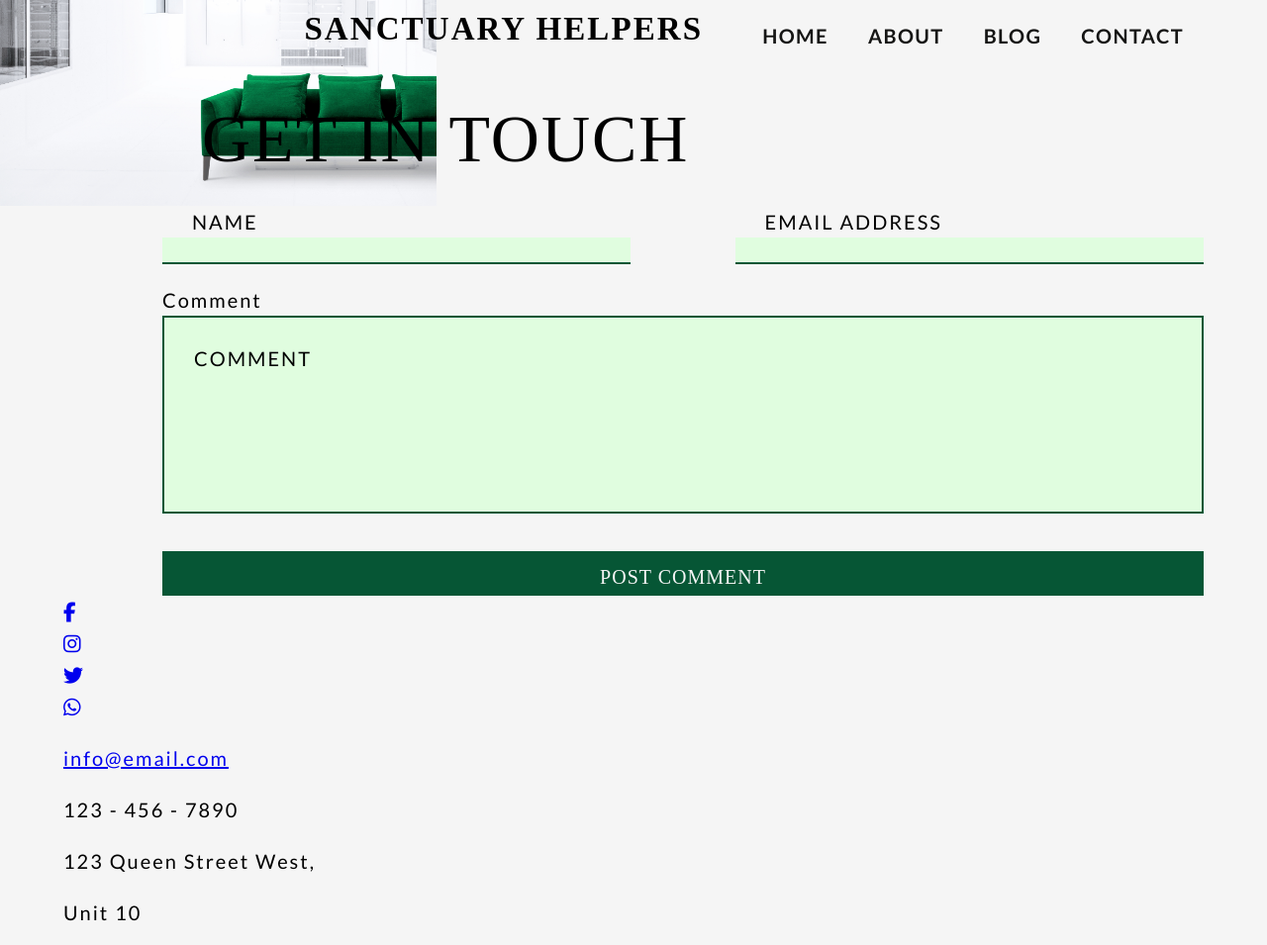
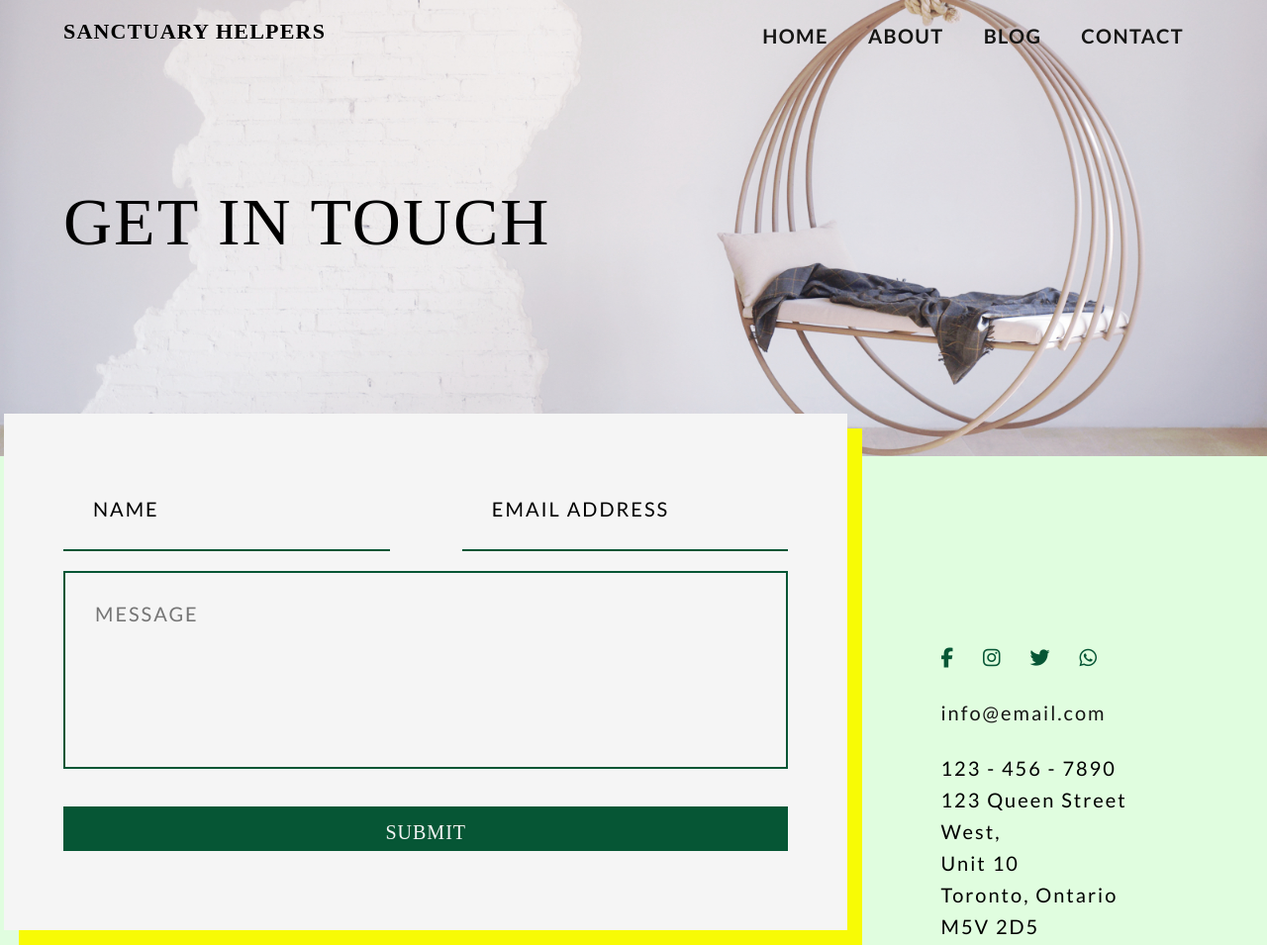
Before and after one commit to ryanfulford/project-one, a plain HTML site: page contact.html in a window 1280 px wide. Shown: the top 955 px of the page at 99% size. Drawn offline with Linux system fonts and the light colour scheme; a web font is replaced by a local one.

Commit message:
styled contact page

```diff
--- a/contact.html
+++ b/contact.html
@@ -11,9 +11,9 @@
 <body>
 
   <!-- Header -->
-  <header>
+  <header class="contact-header">
     <div class="wrapper">
-      <nav class="nav-bar">
+      <nav class="nav-bar-contact">
         <h3>Sanctuary Helpers</h3>
         <ul>
           <li><a href="index.html">Home</a></li>
@@ -30,7 +30,7 @@
   <!-- Header END -->
 
   <!-- Main -->
-  <main>
+  <main class="contact-page" id="contact-page">
     <div class="wrapper">
       <div class="contact-container">
         <div class="contact-page-form">
@@ -38,20 +38,20 @@
             <div class="form-info">
               <div class="user-name user-info">
                 <label for="name">Name</label>
-                <input type="text" id="name" name="name">
+                <input type="text" id="name" name="name" required>
               </div>
               <div class="user-email user-info">
-                <label for="email">Email Address</label>
-                <input type="text" id="email" name="email">
+                <label for="e-mail">Email Address</label>
+                <input type="text" id="e-mail" name="e-mail" required>
               </div>
             </div>
 
-            <div class="form-comment">
-              <label for="comment">Comment</label>
-              <textarea type="text" name="comment" id="comment" cols="30" rows="10">Comment</textarea>
+            <div class="form-comment contact-page-comment">
+              <label for="comment" class="sr-only">Comment</label>
+              <textarea type="text" name="comment" id="comment" placeholder="Message" required></textarea>
             </div>
 
-            <button>Post Comment</button>
+            <button type="submit">Submit</button>
           </form>
         </div>
 
@@ -74,7 +74,7 @@
           </aside>
 
           <div class="contact-us">
-            <p><a href="mailto:info@email.com">info@email.com</a></p>
+            <p class="email-info"><a href="mailto:info@email.com" class="email-link">info@email.com</a></p>
 
             <p>123 - 456 - 7890</p>
             <p>123 Queen Street West,</p>
--- a/styles/sass/partials/_form.scss
+++ b/styles/sass/partials/_form.scss
@@ -38,3 +38,34 @@ form {
       margin-top: 1.5rem;
   }
 }
+
+.contact-page-form {
+  background-color: $secondary;
+  position: relative;
+  top: -7.5rem;
+  right: 3rem;
+}
+
+.contact-form {
+  margin-left: 0;
+  padding: 4rem 3rem;
+  box-shadow: 15px 15px $accent;
+  .form-info {
+    .user-info {
+      input[type="text"],
+      input[type="email"] {
+        border: none;
+        border-bottom: 2px solid $interact;
+        background-color: $secondary;
+      }
+    }
+  }
+}
+
+.contact-form {
+  .form-comment {
+    textarea {
+      background-color: $secondary;
+    }
+  }
+}
--- a/styles/sass/partials/_header.scss
+++ b/styles/sass/partials/_header.scss
@@ -18,3 +18,11 @@ header {
   background-repeat: no-repeat;
   width: 100%
 }
+
+.contact-header {
+  background-image: url(../images/contact-image.jpg);
+  background-size: contain;
+  background-repeat: no-repeat;
+  height: 71vh;
+  background-color: $primary;
+}
--- a/styles/sass/partials/_nav.scss
+++ b/styles/sass/partials/_nav.scss
@@ -1,5 +1,6 @@
 .nav-bar,
-.nav-bar-blog {
+.nav-bar-blog,
+.nav-bar-contact {
   display: flex;
   justify-content: flex-end;
     ul {
@@ -26,7 +27,8 @@
     }
 }
 
-.nav-bar-blog {
+.nav-bar-blog,
+.nav-bar-contact {
   display: flex;
   justify-content: space-between;
 }
--- a/styles/sass/partials/_sections.scss
+++ b/styles/sass/partials/_sections.scss
@@ -110,6 +110,7 @@
 
 
 // BLOG PAGE Sections
+
 .blog {
   background-color: $primary;
   .blog-container {
@@ -175,6 +176,7 @@
                 }
           }
       }
+
       // Aside Section
       .aside-section {
         width: 25%;
@@ -218,3 +220,47 @@
       }
   }
 }
+
+
+// CONTACT PAGE Sections
+
+// Contact Page Form
+.contact-page {
+    background-color: $primary;
+    .contact-container {
+      display: flex;
+      justify-content: space-between;
+        .contact-page-form {
+          width: 74%;
+        }
+        .contact-info {
+          width: 26%;
+          margin-top: 4rem;
+            .contact-socials {
+              display: flex;
+              margin-left: 1rem;
+                .contact-icon {
+                  a {
+                    color: $interact;
+                    padding: 0.5rem 0.7rem;
+                  }
+                }
+            }
+            .contact-us {
+              margin-left: 1rem;
+                .email-info {
+                  padding: 1.2rem 0.7rem;
+                }
+                .email-link {
+                  text-decoration: none;
+                  color: $black;
+                  padding: 0.5rem 0;
+                }
+                p {
+                  margin: 0;
+                  padding: 0 0.7rem;
+                }
+            }
+        }
+    }
+}
--- a/styles/sass/partials/_typography.scss
+++ b/styles/sass/partials/_typography.scss
@@ -50,7 +50,8 @@ button {
   padding: 10px 15px 3px;
 }
 
-.nav-bar-blog {
+.nav-bar-blog,
+.nav-bar-contact {
   h3 {
       width: 25%;
       font-size: 22px;
@@ -60,9 +61,16 @@ button {
     }
 }
 
-.blog-header {
+.blog-header,
+.contact-header {
   h1 {
     margin-left: 0;
     padding: 8rem 0;
   }
 }
+
+.contact-header {
+  h1 {
+    padding: 6rem 0;
+  }
+}
```
Also changed, not shown: styles/styles.css.
